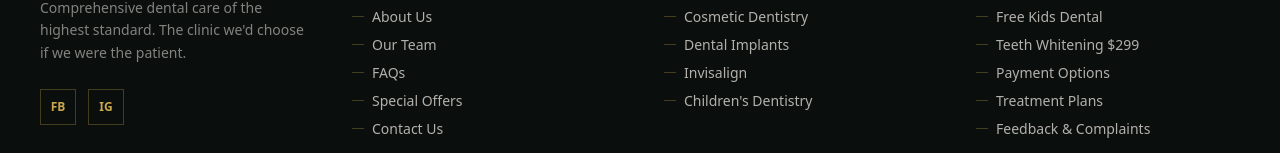
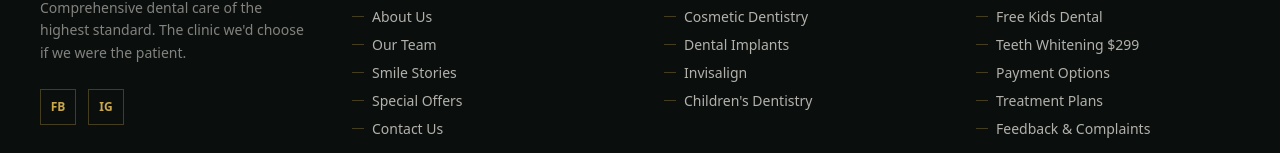
Before and after one commit to michealghattas86-spec/Riverside, a Next.js app: page / in a window 1280 px wide. Shown: the part 4288-4441 px from the top of the page. Built offline with nearby package versions, Linux system fonts and the light colour scheme.

Commit message:
Update Footer.tsx

```diff
--- a/src/components/Footer.tsx
+++ b/src/components/Footer.tsx
@@ -45,7 +45,7 @@ export default function Footer() {
           <h4 className="font-display text-cream text-lg mb-1">Navigate</h4>
           <span className="gold-rule mb-5 block" />
           <ul className="space-y-2 text-sm">
-            {[["Home", "/"], ["About Us", "/about-us"], ["Our Team", "/about-us/our-team"], ["FAQs", "/faqs"], ["Special Offers", "/special-offers"], ["Contact Us", "/contact-us"]].map(([l, h]) => (
+            {[["Home", "/"], ["About Us", "/about-us"], ["Our Team", "/about-us/our-team"], ["Smile Stories", "/smile-stories"], ["Special Offers", "/special-offers"], ["Contact Us", "/contact-us"]].map(([l, h]) => (
               <li key={h}>
                 <Link href={h} className="hover:text-champagne transition-colors flex items-center gap-2">
                   <span className="w-3 h-px bg-champagne/30" />{l}
```
